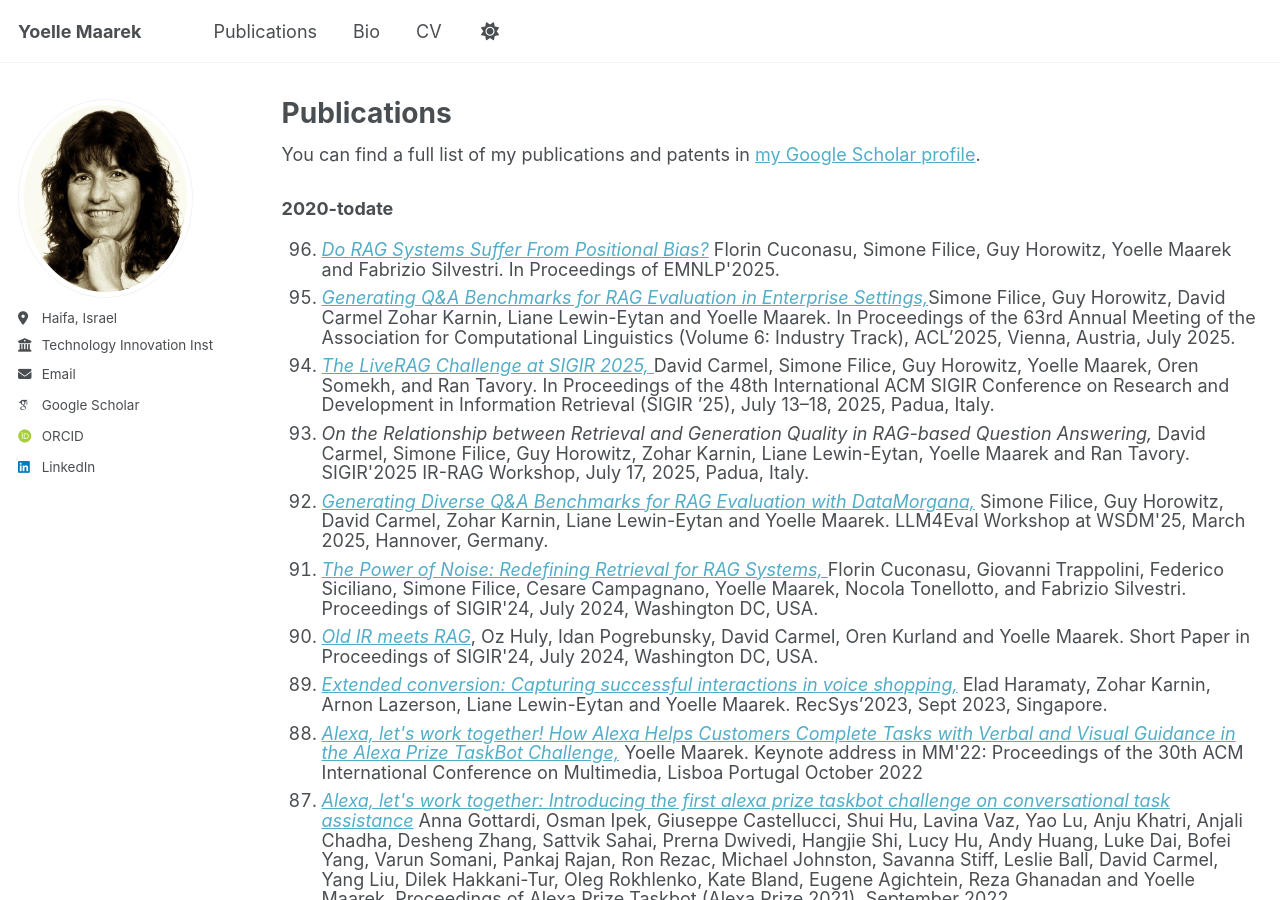
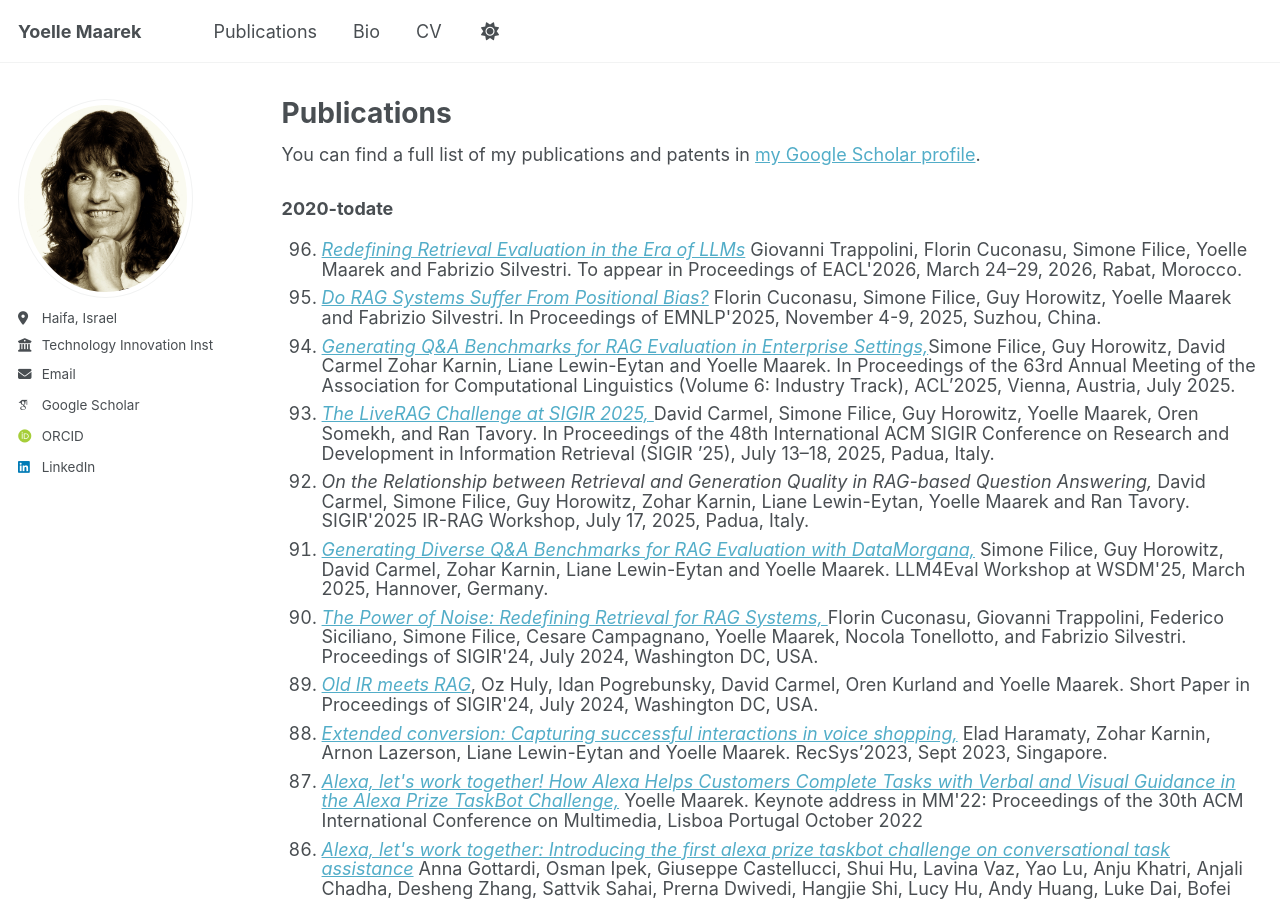
Before and after one commit to yoellemaarek/homepage, a Jekyll site: the page built from _pages/publications.html, in a window 1280 px wide and 900 px high. Built offline with Jekyll 4.4.1, drawn with Linux system fonts in a browser that asks for light colours; some web fonts are replaced.

Commit message:
Add new publications to the publications page
Signed-off-by: Yoelle Maarek <148758323+yoellemaarek@users.noreply.github.com>

```diff
--- a/_pages/publications.html
+++ b/_pages/publications.html
@@ -11,7 +11,8 @@ author_profile: true
 <BR>
 <strong>2020-todate</strong>
 <ol reversed class="ol1" style="line-height: 19.6000003814697px;" start="96">
-<li class="li3"><a href="https://aclanthology.org/2025.emnlp-main.1422.pdf"><em>Do RAG Systems Suffer From Positional Bias?</em></a> Florin Cuconasu, Simone Filice, Guy Horowitz, Yoelle Maarek and Fabrizio Silvestri. In Proceedings of EMNLP'2025. </li>
+<li class="li3"><a href="https://arxiv.org/abs/2510.21440f"><em>Redefining Retrieval Evaluation in the Era of LLMs</em></a> Giovanni Trappolini, Florin Cuconasu, Simone Filice, Yoelle Maarek and Fabrizio Silvestri. To appear in Proceedings of EACL'2026, March 24–29, 2026, Rabat, Morocco.</li>
+<li class="li3"><a href="https://aclanthology.org/2025.emnlp-main.1422.pdf"><em>Do RAG Systems Suffer From Positional Bias?</em></a> Florin Cuconasu, Simone Filice, Guy Horowitz, Yoelle Maarek and Fabrizio Silvestri. In Proceedings of EMNLP'2025, November 4-9, 2025, Suzhou, China. </li>
 <li class="li3"><A href="https://aclanthology.org/2025.acl-industry.33/"><em>Generating Q&A Benchmarks for RAG Evaluation in Enterprise Settings,</em></A>Simone Filice, Guy Horowitz, David Carmel Zohar Karnin, Liane Lewin-Eytan and Yoelle Maarek. In Proceedings of the 63rd Annual Meeting of the Association for Computational Linguistics (Volume 6: Industry Track), ACL’2025, Vienna, Austria, July 2025.</li>
 <li class="li3"><a href="https://dl.acm.org/doi/10.1145/3726302.3733591"><em>The LiveRAG Challenge at SIGIR 2025,</em> </a>David Carmel, Simone Filice, Guy Horowitz, Yoelle Maarek, Oren Somekh, and Ran Tavory. In Proceedings of the 48th International ACM SIGIR Conference on Research and Development
 in Information Retrieval (SIGIR ’25), July 13–18, 2025, Padua, Italy.</li>
```
